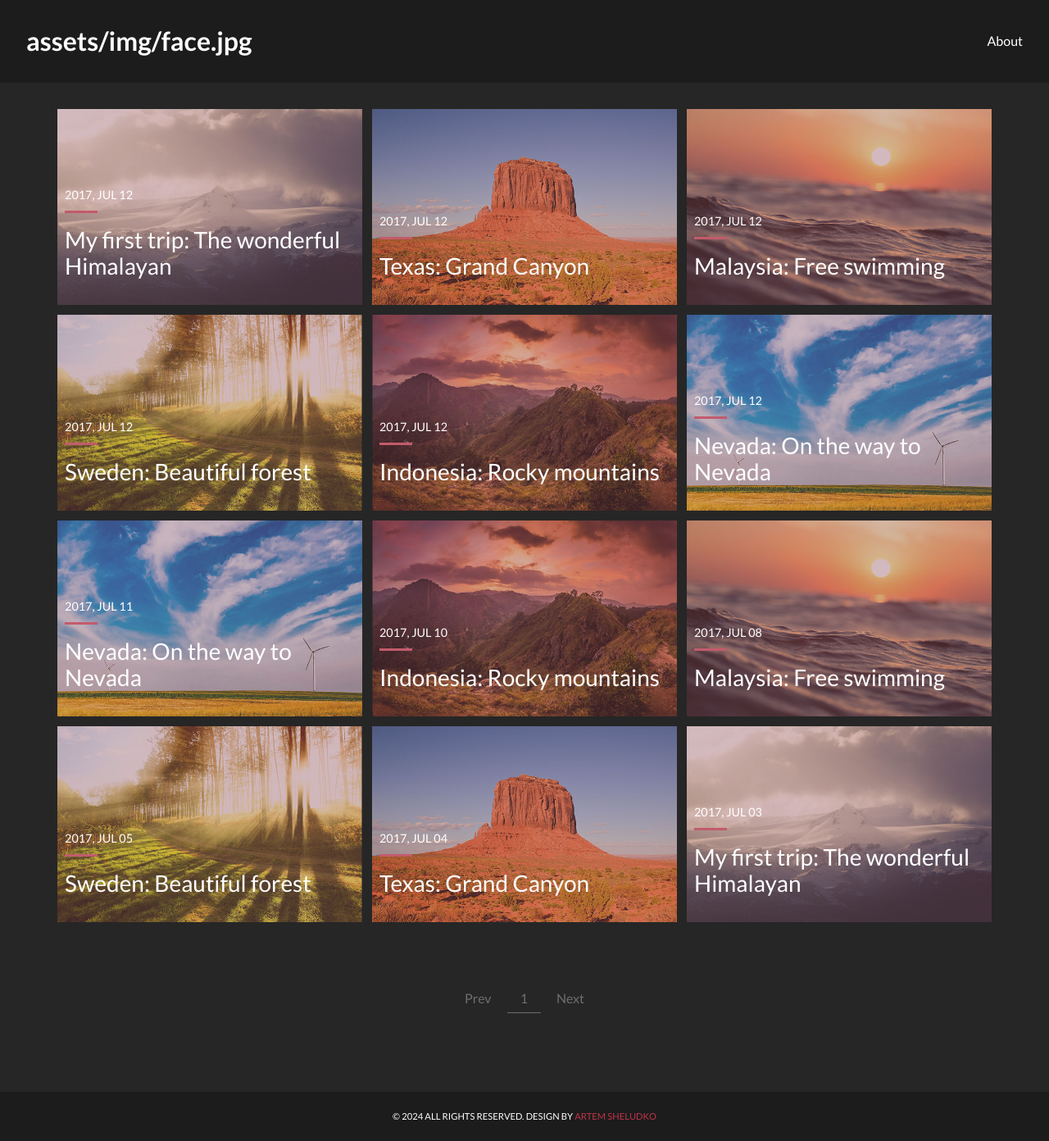
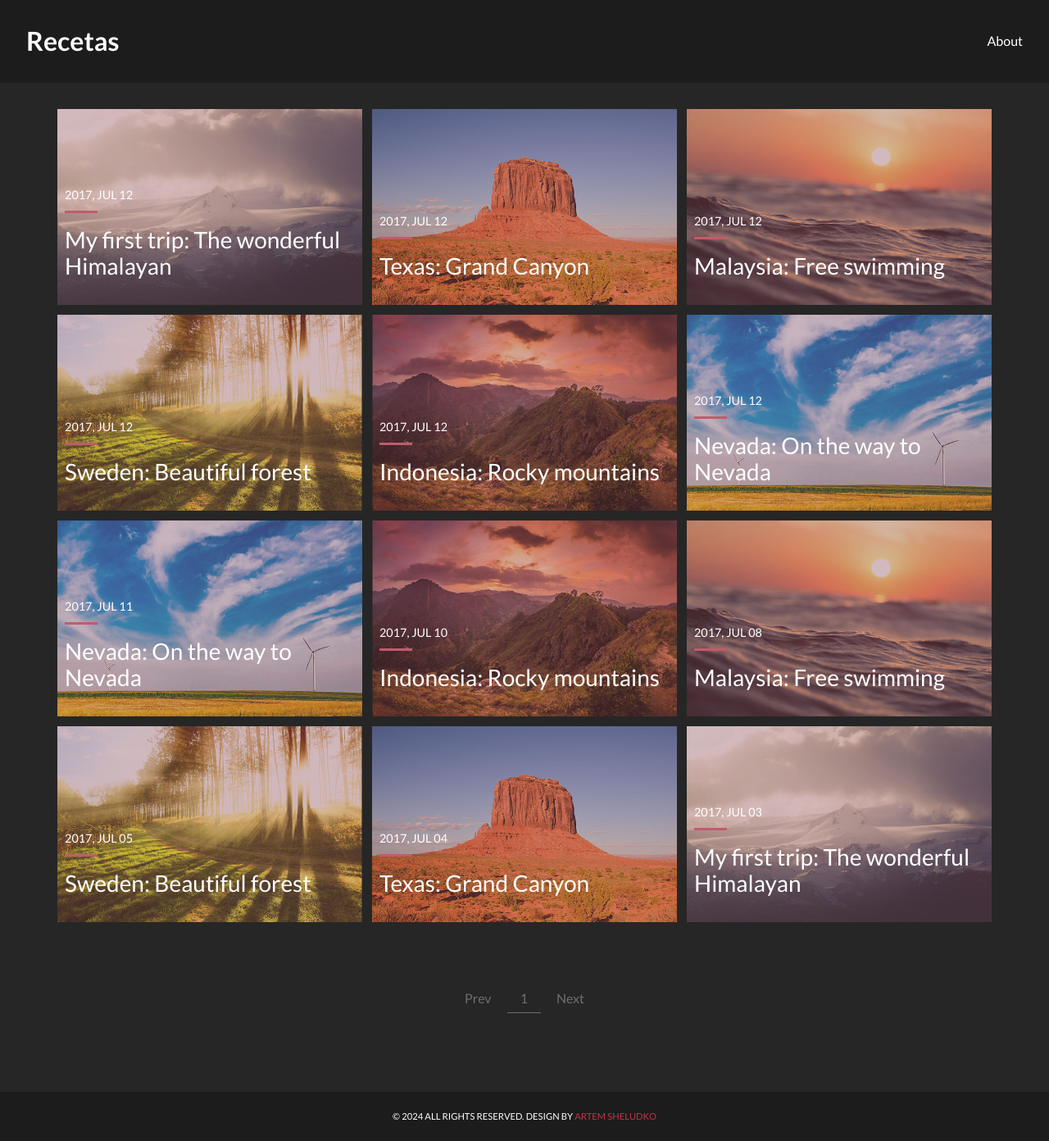
Before and after one commit to ernestovazquez/recetas, a Jekyll site: the page built from index.html, in a window 1280 px wide. Shown: the whole page at 82% size. Built offline with Jekyll 4.4.1, drawn with Linux system fonts in a browser that asks for light colours; the list of posts is cut into pages by our own code.

Commit message:
logo name

```diff
--- a/_config.yml
+++ b/_config.yml
@@ -1,4 +1,4 @@
-logo: assets/img/face.jpg # add logo name
+logo: Recetas
 title: Recetas - Ernesto Vázquez
 description: > # this means to ignore newlines until "baseurl:"
   Que viva la comida
```
